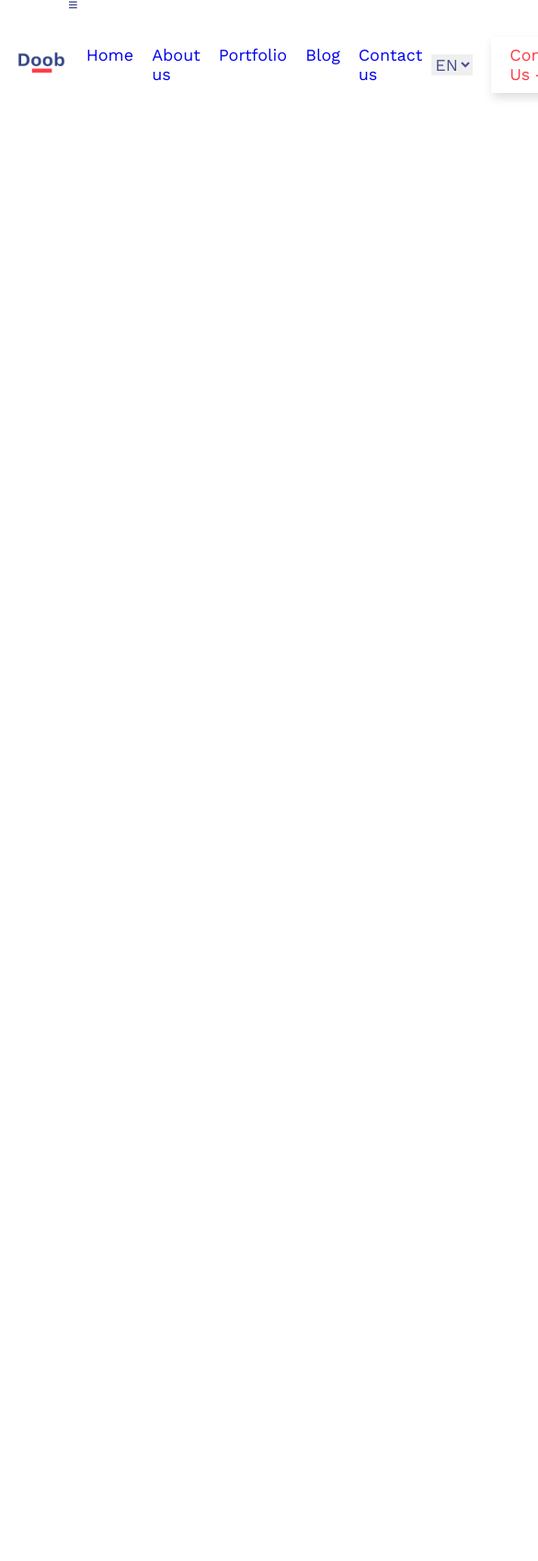
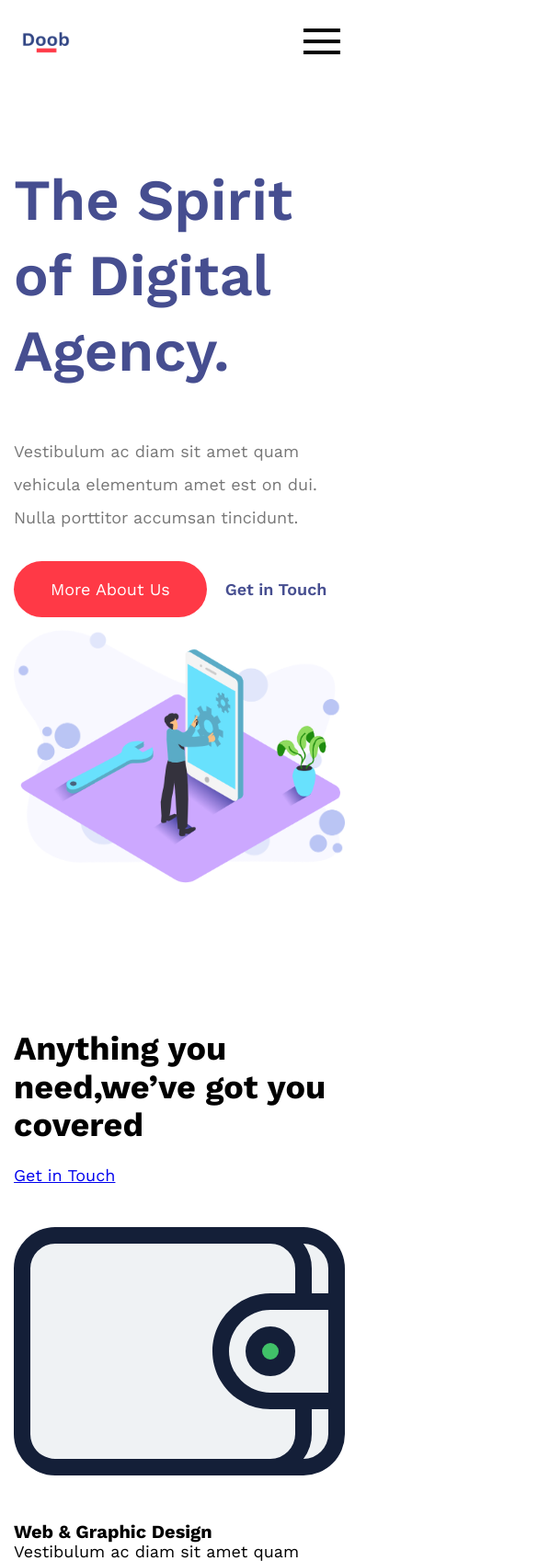
Before and after one commit to Abdulrauf-alhariri/Travely, a plain HTML site: page portfolio_page/index.html in a window 390 px wide. Shown: the top 1697 px of the page at 92% size, 585 px wide, since content can reach past the window. Before the commit the page ends 844 px from the top, so only its background shows below. Drawn offline with nearby package versions, Linux system fonts and the light colour scheme.

Commit message:
End the loading section, start the services

```diff
--- a/portfolio_page/css/style.css
+++ b/portfolio_page/css/style.css
@@ -2,19 +2,23 @@
 :root {
   --main-color: #464e90;
   --secondary-color: #ff3946;
+  --sec-padding: 80px;
 }
 html {
   font-size: 62.5%;
 }
 
 * {
+  -moz-box-sizing: border-box;
   -webkit-box-sizing: border-box;
-  -moz-box-sizing: border-box;
   box-sizing: border-box;
+  margin: 0;
+  padding: 0;
 }
 body {
   font-family: "Work Sans", sans-serif;
   color: black;
+  font-size: 1.8rem;
 }
 
 .container {
@@ -22,6 +26,9 @@ body {
   padding: 0 15px;
 }
 
+.hidden {
+  display: none;
+}
 /* Small  */
 @media (min-width: 768px) {
   .container {
@@ -55,92 +62,191 @@ h2 {
   font-size: 2rem;
 }
 
-p {
-  font-size: 1.5rem;
-}
 /* End Global Rules  */
 
 /* Start Header  */
 header {
-  display: flex;
-  align-items: center;
   color: var(--main-color);
-  /* position: relative; */
 }
-
-header .container {
+header .nav {
   display: flex;
   justify-content: space-between;
   min-height: 97px;
   align-items: center;
+
+  padding: 0 2rem;
   position: relative;
 }
+
 header img {
   width: 60px;
 }
 
-/* @media (min-width: 1200px) {
-  header .container a.logo {
-    position: absolute;
-    top: 50%;
-    transform: translateY(-50%);
-  }
-} */
-header .container nav {
+header nav {
   display: flex;
 }
-@media (min-width: 767px) {
-  header .container nav i {
+header nav .menu {
+  display: flex;
+  flex-direction: column;
+  width: 40px;
+  justify-content: center;
+  cursor: pointer;
+}
+
+header nav .menu span {
+  width: 100%;
+  height: 4px;
+  margin-bottom: 8px;
+  background-color: black;
+}
+@media (min-width: 992px) {
+  header nav .menu {
     display: none;
   }
 }
-header .container a {
+header a {
   text-decoration: none;
 
   font-size: 1.8rem;
 }
 
-header .container nav ul {
+header nav ul {
   display: flex;
   padding: 0;
+  transition: 0.3s;
+}
+/* Styling the sided nav bar  */
+@media (max-width: 992px) {
+  header nav ul {
+    display: none;
+  }
+
+  header nav ul a {
+    padding-right: 2rem;
+    transition: 0.5s;
+  }
+
+  header nav ul a:hover {
+    margin-left: 1rem;
+  }
+
+  header .collapsible--expanded ul.collapsible-content {
+    background-color: whitesmoke;
+    color: black;
+    display: flex;
+    flex-direction: column;
+    left: 0;
+    position: absolute;
+    top: 100%;
+    width: 100%;
+  }
 }
 
-header .container nav ul a {
+header nav ul a {
   display: block;
   padding: 4rem 1rem;
 }
 
-header .container .contact {
+header .contact {
   display: flex;
   align-items: center;
   position: relative;
 }
 
-header .container .contact a::after {
+@media (max-width: 992px) {
+  header .contact {
+    display: none;
+  }
+}
+
+header .contact a::after {
   content: "->";
 
   margin-left: 5px;
   color: var(--secondary-color);
 }
 
-header .container .contact form {
+header .contact form {
   margin-right: 20px;
 }
-header .container .contact form select {
+header .contact form select {
   border: none;
   color: var(--main-color);
   font-size: 1.8rem;
   outline: none;
 }
-header .container .contact a {
+header .contact a {
+  border: 1px solid #777;
+  border: none;
+  box-shadow: 2px 5px 10px 0 #ddd;
+  color: var(--secondary-color);
   display: block;
-  border: 1px solid #777;
+  outline: none;
   padding: 10px 20px;
-  outline: none;
-  color: var(--secondary-color);
-  box-shadow: 2px 5px 10px 0 #ddd;
-  border: none;
 }
 
 /* End Header  */
-/*  */
+/* Start Loading  */
+.loading {
+  padding-top: var(--sec-padding);
+  padding-bottom: var(--sec-padding);
+}
+
+.loading .container {
+  display: flex;
+  flex-direction: column;
+}
+
+@media (min-width: 992px) {
+  .loading .container {
+    flex-direction: row;
+  }
+}
+.loading .container .content {
+  flex-basis: 50%;
+}
+.loading .container .content h1 {
+  color: var(--main-color);
+  font-size: 6.3rem;
+  font-weight: 600;
+  line-height: 1.3;
+  margin-top: 0;
+}
+
+@media (min-width: 1200px) {
+  .loading .container .content h1 {
+    font-size: 7.3rem;
+  }
+}
+.loading .container .content p {
+  color: #777;
+  line-height: 2;
+  margin: 50px 0;
+}
+.loading .container .content a {
+  background-color: var(--secondary-color);
+  border-radius: 75px 75px;
+  color: white;
+  margin-right: 20px;
+  padding: 2rem 4rem;
+  text-decoration: none;
+}
+.loading .container .content span {
+  color: var(--main-color);
+  font-weight: 600;
+  cursor: pointer;
+}
+
+/* Modify the image  */
+.loading .container .image {
+  background-image: url("../images/illustration_background.png");
+  background-size: cover;
+}
+
+@media (min-width: 900px) {
+}
+.loading .container .image img {
+  width: 100%;
+}
+/* End Loading  */
+Start Services
--- a/portfolio_page/index.html
+++ b/portfolio_page/index.html
@@ -16,19 +16,20 @@
     />
   </head>
   <body>
+    <!-- Start Header  -->
     <header>
-      <div class="container">
-        <a href="#">
+      <div class="nav">
+        <a href="#" class="logo">
           <img src="images/logo.png" alt="Logo" />
         </a>
-        <nav>
-          <i class="fas fa-bars"></i>
-          <ul>
-            <li><a href="#">Home</a></li>
-            <li><a href="#">About us</a></li>
-            <li><a href="#">Portfolio</a></li>
-            <li><a href="#">Blog</a></li>
-            <li><a href="#" class="active">Contact us</a></li>
+        <nav id="navId">
+          <span class="menu"><span></span><span></span><span></span></span>
+          <ul class="navList collapsible-content">
+            <li><a href="#" class="nav-link">Home</a></li>
+            <li><a href="#" class="nav-link">About us</a></li>
+            <li><a href="#" class="nav-link">Portfolio</a></li>
+            <li><a href="#" class="nav-link">Blog</a></li>
+            <li><a href="#" class="active nav-link">Contact us</a></li>
           </ul>
         </nav>
         <div class="contact">
@@ -42,5 +43,53 @@
         </div>
       </div>
     </header>
+    <!-- End Header  -->
+    <!-- Start Loading  -->
+    <div class="loading">
+      <div class="container">
+        <div class="content">
+          <h1>The Spirit of Digital Agency.</h1>
+          <p>
+            Vestibulum ac diam sit amet quam vehicula elementum amet est on dui.
+            Nulla porttitor accumsan tincidunt.
+          </p>
+          <a href="#">More About Us</a><span>Get in Touch</span>
+        </div>
+        <div class="image">
+          <img
+            src="images/Phone maintenance_Isometric.png"
+            alt="Social  Image"
+          />
+        </div>
+      </div>
+    </div>
+    <!-- End Loading  -->
+    <!-- Start Services  -->
+    <div class="services">
+      <div class="container">
+        <div class="content">
+          <h1>Anything you need,we’ve got you covered</h1>
+          <a href="#">Get in Touch</a>
+        </div>
+        <div class="service">
+          <img src="icons/suitcase.svg" alt="suitcase image" />
+          <h2>Web & Graphic Design</h2>
+          <p>
+            Vestibulum ac diam sit amet quam vehicula elementum amet est on dui.
+            Nulla porttitor accumsan tincidunt.
+          </p>
+        </div>
+        <div class="service">
+          <img src="icons/card.svg" alt="bank card image" />
+          <h2>Web & App Development</h2>
+          <p>
+            Vestibulum ac diam sit amet quam vehicula elementum amet est on dui.
+            Nulla porttitor accumsan tincidunt.
+          </p>
+        </div>
+      </div>
+    </div>
+    <!-- End Services  -->
+    <script src="script/index.js"></script>
   </body>
 </html>
--- a/portfolio_page/script/index.js
+++ b/portfolio_page/script/index.js
@@ -0,0 +1,6 @@
+let navBar = document.querySelector("#navId");
+let navList = document.querySelector(".navList");
+let menuIcon = document.querySelector(".menu");
+menuIcon.addEventListener("click", function () {
+  navBar.classList.toggle("collapsible--expanded");
+});
```
Also changed, not shown: portfolio_page/icons/card.svg (added), portfolio_page/icons/iconmonstr-email-4.svg (added), portfolio_page/icons/suitcase.svg (added), portfolio_page/images/Phone maintenance_Isometric.png (added), portfolio_page/images/illustration_background.png (added).
